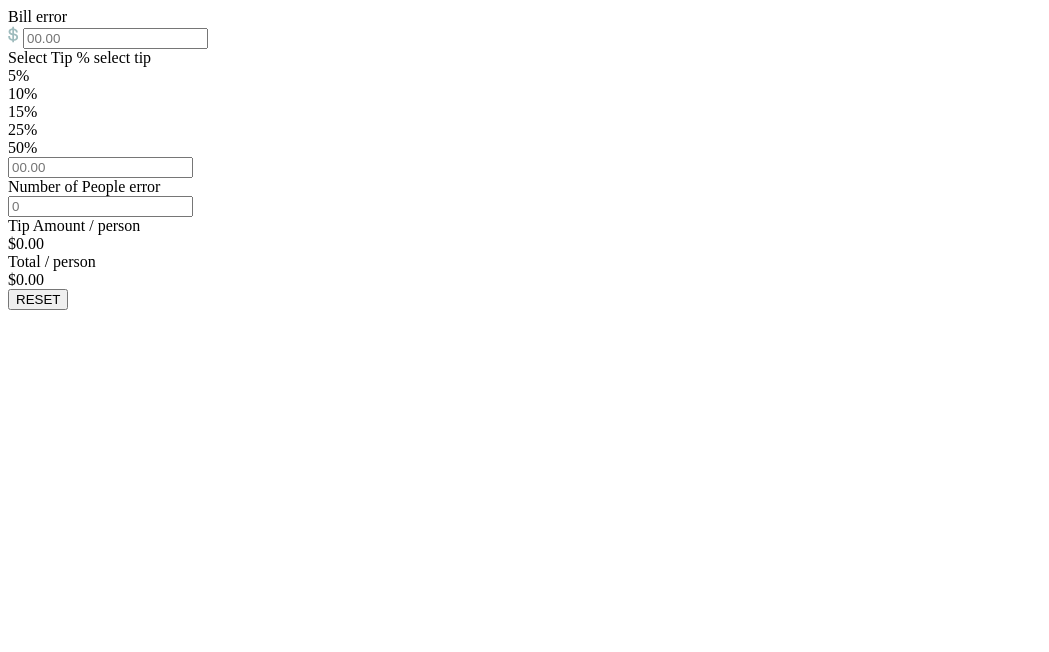
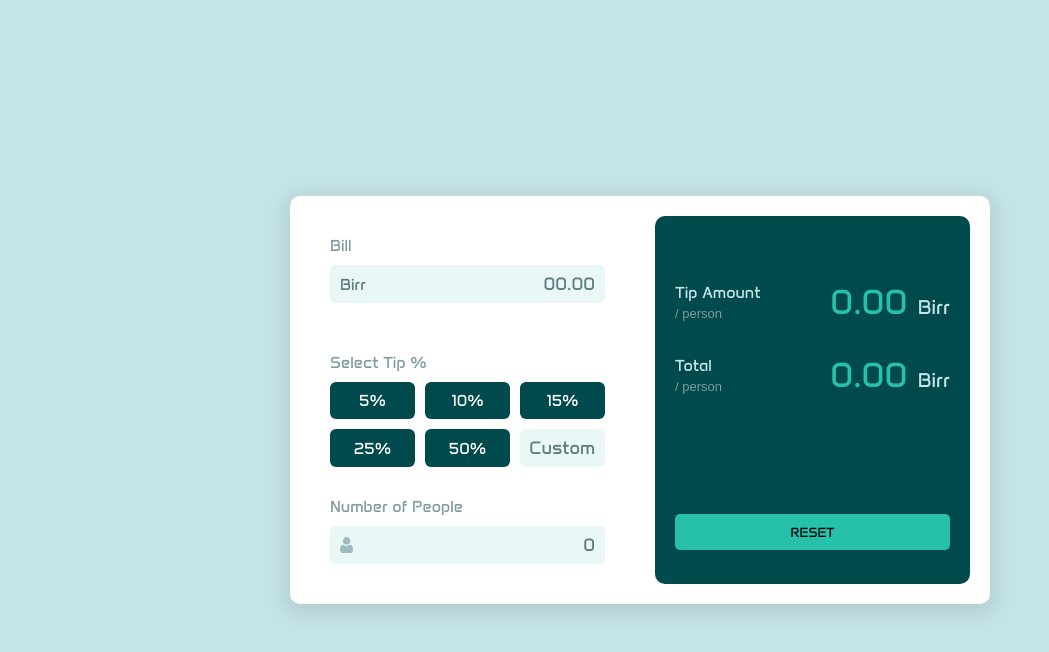
Before and after one commit to ubeyidah/tip-calculator-app, a plain HTML site: page index.html in a window 1280 px wide. Shown: the whole page, without its empty margins (0-1049 px from the left). Drawn offline with Linux system fonts and the light colour scheme.

Commit message:
style page

```diff
--- a/index.html
+++ b/index.html
@@ -10,13 +10,16 @@
   <body>
     <main>
       <section class="app">
+        <div class="container">
           <div class="inputs">
             <div class="bill">
               <div>
                 <label for="bill">Bill</label>
-              <span class="error">error</span>
+                <span class="error"></span>
               </div>
-            <img src="./images/icon-dollar.svg" alt="dollar" />
+
+              <div class="input">
+                <div class="currency">Birr</div>
                 <input
                   type="text"
                   placeholder="00.00"
@@ -24,27 +27,34 @@
                   class="bill-input"
                 />
               </div>
+            </div>
+
             <div class="tip-select-area">
-            <div>
+              <div class="top">
                 <label>Select Tip %</label>
-              <span class="error">select tip</span>
+                <span class="error"></span>
               </div>
+
               <div class="options">
                 <div class="option">5%</div>
                 <div class="option">10%</div>
                 <div class="option">15%</div>
                 <div class="option">25%</div>
                 <div class="option">50%</div>
-              <input type="text" placeholder="00.00" class="tip-input" />
+                <input type="text" placeholder="Custom" class="tip-input" />
               </div>
             </div>
 
             <div class="numbers-people">
-            <div>
+              <div class="top">
                 <label for="num-people">Number of People</label>
-              <span class="error">error</span>
+                <span class="error"></span>
               </div>
+
+              <div class="input">
+                <img src="./images/icon-person.svg" alt="" />
                 <input type="text" placeholder="0" class="num-people-input" />
+              </div>
             </div>
           </div>
 
@@ -56,14 +66,14 @@
                   <span>Tip Amount</span>
                   <span class="small">/ person</span>
                 </div>
-              <div class="value">$0.00</div>
+                <div class="value">0.00 <span>Birr</span></div>
               </div>
               <div class="row">
                 <div class="text">
                   <span>Total</span>
                   <span class="small">/ person</span>
                 </div>
-              <div class="value">$0.00</div>
+                <div class="value">0.00 <span>Birr</span></div>
               </div>
             </div>
 
@@ -71,6 +81,7 @@
               <button class="btn-reset">RESET</button>
             </div>
           </div>
+        </div>
       </section>
     </main>
     <script src="main.js"></script>
--- a/style.css
+++ b/style.css
@@ -0,0 +1,171 @@
+@font-face {
+  src: url(./fonts/Anta-Regular.ttf);
+  font-family: anta;
+}
+
+:root {
+  --Very-dark-cyan: hsl(183, 100%, 15%);
+  --Dark-grayish-cyan: hsl(186, 14%, 43%);
+  --Grayish-cyan: hsl(184, 14%, 56%);
+  --Light-grayish-cyan: hsl(185, 41%, 84%);
+  --Very-gight-grayish-cyan: hsl(180, 45%, 94%);
+  --White: hsl(0, 0%, 100%);
+  --Strong-cyan: hsl(172, 67%, 45%);
+}
+
+* {
+  font-family: anta, arial;
+  margin: 0;
+  padding: 0;
+  box-sizing: border-box;
+}
+
+body {
+  background-color: var(--Light-grayish-cyan);
+}
+
+.app {
+  min-height: 100vh;
+  display: flex;
+  align-items: center;
+  justify-content: center;
+}
+
+.container {
+  display: flex;
+  flex: 1;
+  max-width: 700px;
+  background-color: var(--White);
+  padding: 20px;
+  border-radius: 10px;
+  gap: 30px;
+  box-shadow: 0 5px 20px 5px rgba(0, 0, 0, 0.1);
+}
+
+.inputs,
+.results {
+  flex: 1;
+}
+
+.inputs {
+  padding: 20px;
+}
+
+.inputs .bill div,
+.inputs .tip-select-area .top,
+.inputs .numbers-people .top {
+  display: flex;
+  justify-content: space-between;
+  margin-bottom: 10px;
+}
+
+.inputs input {
+  width: 100%;
+  font-size: 18px;
+  text-align: right;
+  padding: 8px 10px;
+  border-radius: 5px;
+  background: var(--Very-gight-grayish-cyan);
+  border: none;
+  padding-left: 40px;
+  color: var(--Very-dark-cyan);
+}
+
+.inputs input::placeholder {
+  color: var(--Dark-grayish-cyan);
+}
+
+.inputs .input {
+  position: relative;
+}
+
+.inputs div label {
+  color: var(--Grayish-cyan);
+}
+
+.inputs div .error {
+  color: red;
+  font-size: 14px;
+}
+
+.inputs .input img,
+.inputs .input .currency {
+  position: absolute;
+  top: 50%;
+  left: 10px;
+  transform: translateY(-50%);
+  color: var(--Dark-grayish-cyan);
+}
+
+.bill {
+  margin-bottom: 50px;
+}
+
+.inputs .options {
+  display: grid;
+  grid-template-columns: repeat(3, 1fr);
+  gap: 10px;
+  margin-bottom: 30px;
+}
+
+.inputs .options .option {
+  background: var(--Very-dark-cyan);
+  color: white;
+  border-radius: 6px;
+  display: flex;
+  align-items: center;
+  justify-content: center;
+  padding: 9px;
+  cursor: pointer;
+}
+
+.inputs .options input {
+  padding-left: 4px;
+}
+
+/* results */
+
+.results {
+  background-color: var(--Very-dark-cyan);
+  padding: 34px 20px;
+  border-radius: 10px;
+  color: var(--Light-grayish-cyan);
+  display: flex;
+  flex-direction: column;
+  justify-content: space-between;
+}
+
+.results .row {
+  display: flex;
+  justify-content: space-between;
+  align-items: center;
+  margin-top: 30px;
+}
+
+.results .row .text span {
+  display: block;
+}
+
+.results .row .text span.small {
+  font-size: 13px;
+  color: var(--Grayish-cyan);
+  font-family: Arial, Helvetica, sans-serif;
+  margin-top: 4px;
+}
+
+.results .row .value {
+  font-size: 35px;
+  color: var(--Strong-cyan);
+}
+
+.results .row .value span {
+  font-size: 20px;
+  color: var(--Light-grayish-cyan);
+}
+.results .btn-reset {
+  width: 100%;
+  padding: 10px;
+  border: none;
+  background: var(--Strong-cyan);
+  border-radius: 5px;
+}
```
Lines whose indentation alone changed are shown as unchanged.
